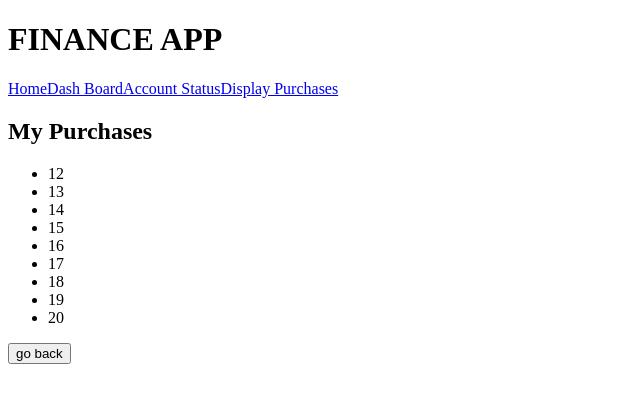
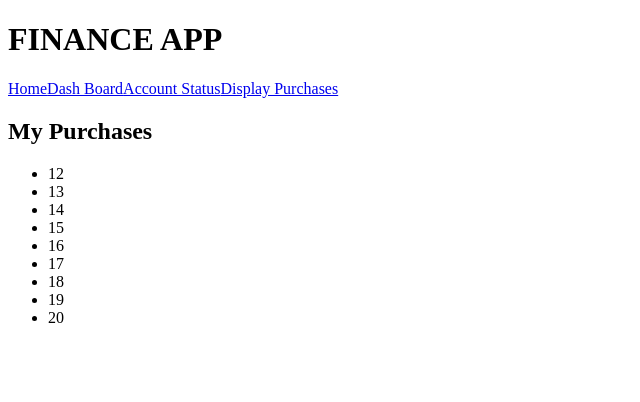
Before and after one commit to jpf8923/YourFinance, an Angular app: page /display-purchase in a window 1280 px wide. Shown: the top 402 px of the page, without its empty margins (0-640 px from the left). Built offline with nearby package versions, Linux system fonts and the light colour scheme.

Commit message:
Removed duplicate

```diff
--- a/src/app/display-purchases/display-purchases.component.html
+++ b/src/app/display-purchases/display-purchases.component.html
@@ -4,4 +4,5 @@
     <span class="badge">{{p.cost}}</span>
   </li>
 </ul>
-<button type="button" (click)="goBack()">go back</button>
+
+<!--<button type="button" (click)="goBack()">go back</button>-->
```
